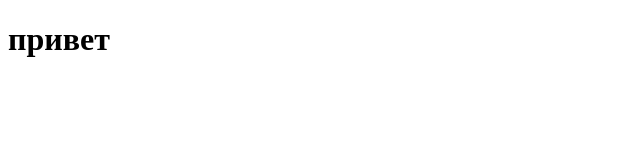
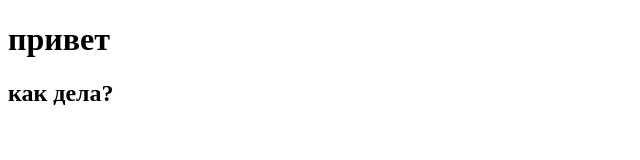
Before and after one commit to rauf1/first-project, a plain HTML site: page index.html in a window 1280 px wide. Shown: the whole page, without its empty margins (0-640 px from the left). Drawn offline with Linux system fonts and the light colour scheme.

Commit message:
Мой третий коммит

```diff
--- a/index.html
+++ b/index.html
@@ -7,5 +7,6 @@
 </head>
 <body>
     <h1>привет</h1>
+    <h2>как дела?</h2>
 </body>
 </html>
```
